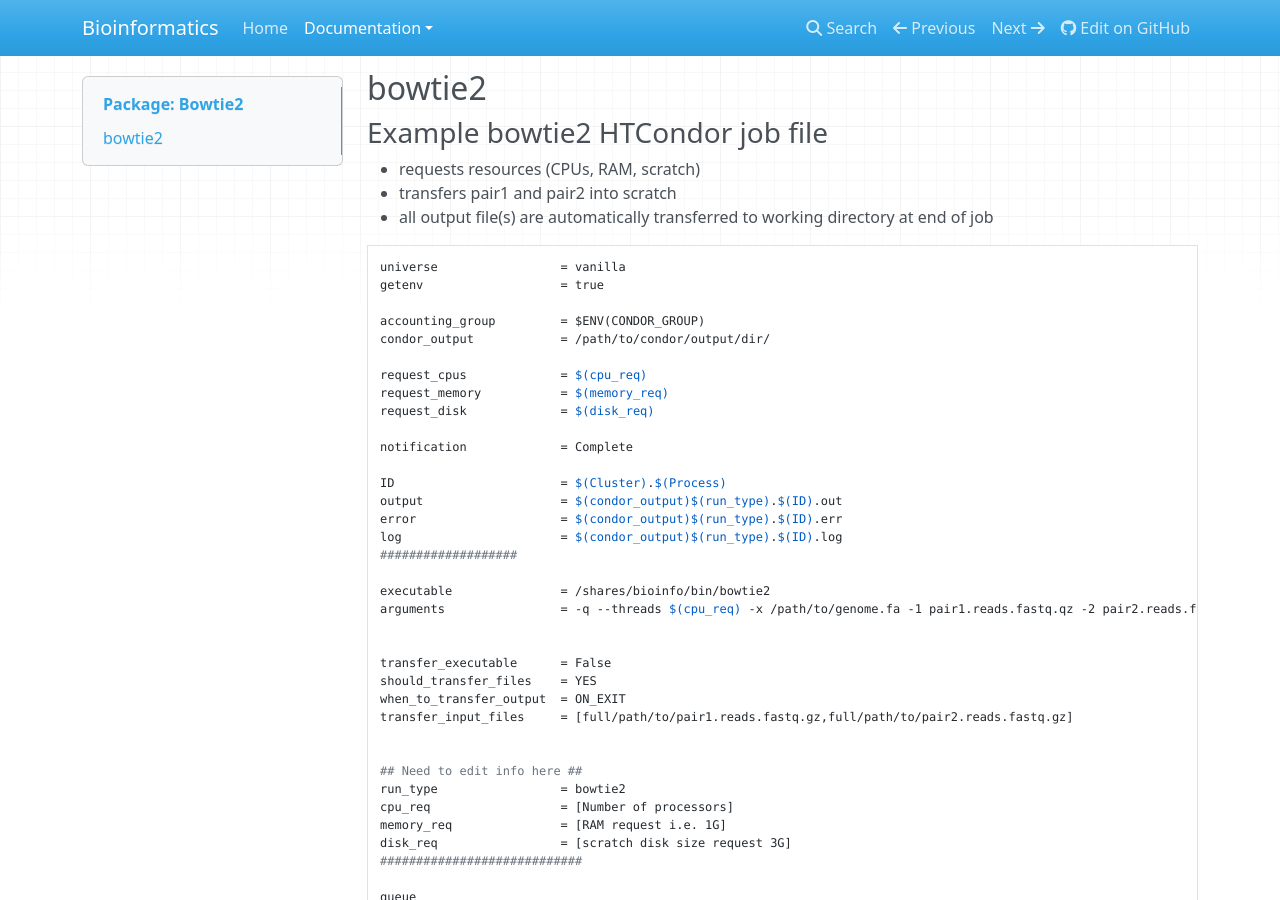
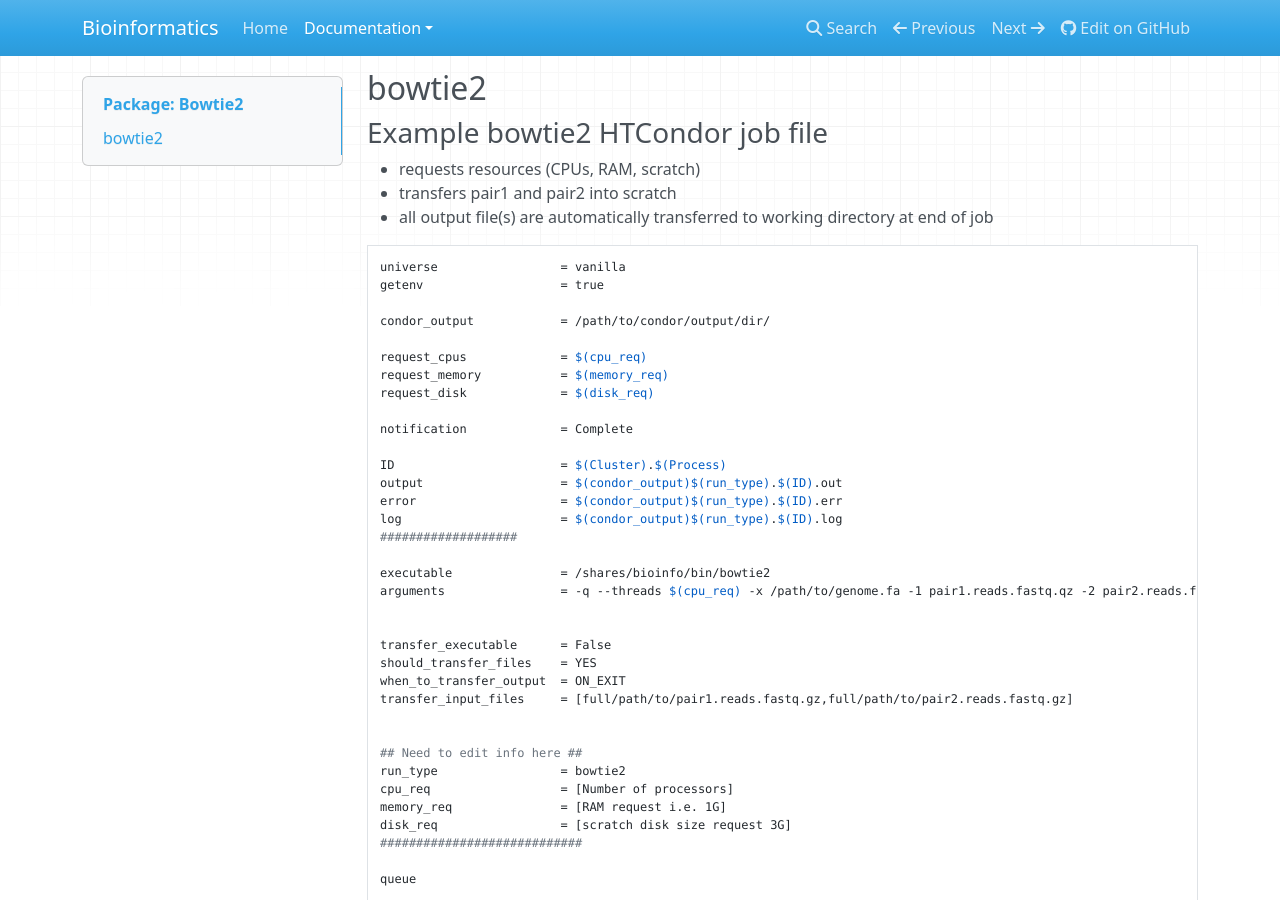
Before and after one commit to danforthcenter/bioinformatics, an MkDocs documentation site: the page built from docs/bowtie2.md, in a window 1280 px wide and 900 px high, scrolled down 345 px. Built offline with MkDocs 1.6.1, drawn with Linux system fonts in a browser that asks for light colours; nearby versions of some CDN libraries; old or Windows-style settings are respelled for this version of MkDocs.

Commit message:
Removed accounting_group

```diff
--- a/docs/bowtie2.md
+++ b/docs/bowtie2.md
@@ -26,7 +26,6 @@
 universe                 = vanilla
 getenv                   = true
 
-accounting_group         = $ENV(CONDOR_GROUP)
 condor_output            = /path/to/condor/output/dir/
 
 request_cpus             = $(cpu_req)
```
Also changed, not shown: docs/htcondor_commands_troubleshooting.md (+2 -2 lines), docs/sratools.md (+0 -1 lines), docs/trinity.md (+0 -1 lines), docs/vg.md (+0 -1 lines).
